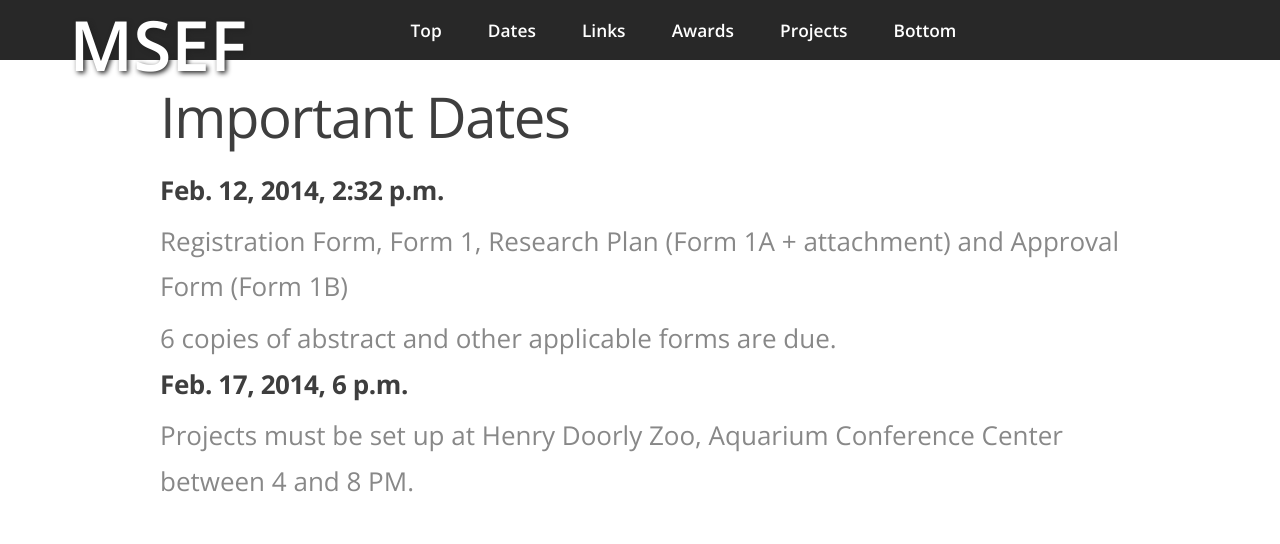
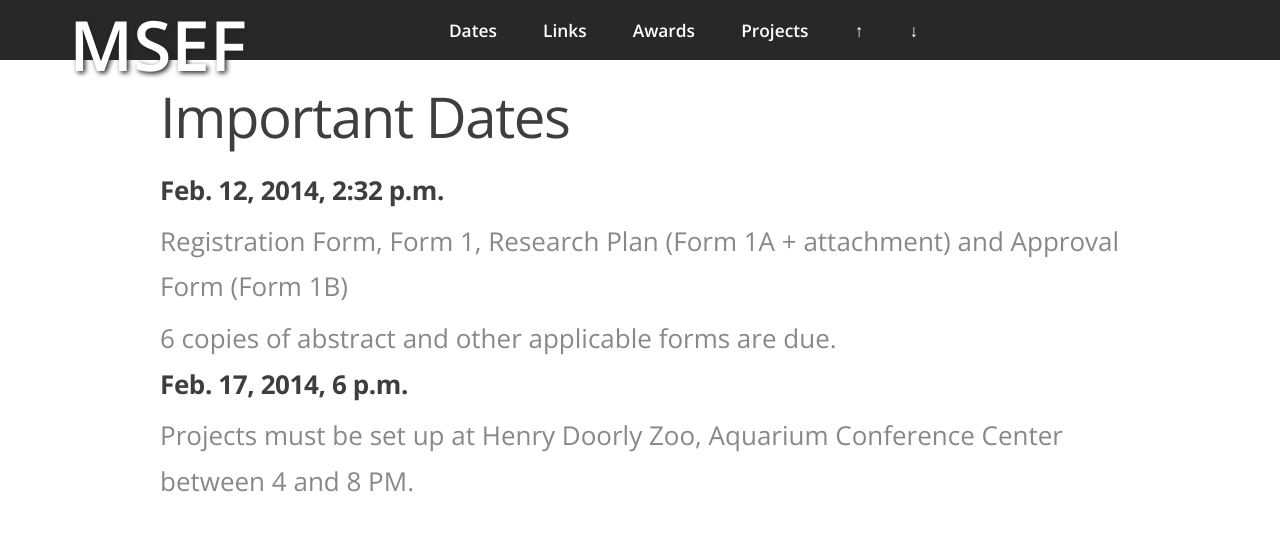
Before and after one commit to CamBurris/Capstone, a Django app: page /dates/ in a window 1280 px wide. Shown: the top 544 px of the page. Run offline with Django 3.2, Linux system fonts and the light colour scheme; data comes from the database, SQL or seed files in the repository; parts of the project's set-up code (start-up, migrations or seed data) failed here and were passed over.

Commit message:
Changed nav links

```diff
--- a/mysite/templates/base.html
+++ b/mysite/templates/base.html
@@ -34,12 +34,12 @@
 		<nav id="nav">
 			<div id="logo"><a href="/">MSEF</a></div>
 			<ul class="container">
-				<li><a href="#top">Top</a></li>
 				<li><a href="/dates/">Dates</a></li>
 				<li><a href="/links/">Links</a></li>
 				<li><a href="/awards/">Awards</a></li>
 				<li><a href="/project/">Projects</a></li>
-				<li><a href="#contact">Bottom</a></li>
+				<li><a href="#top">↑</a></li>
+				<li><a href="#contact">↓</a></li>
 			</ul>
 		</nav>
 
```
